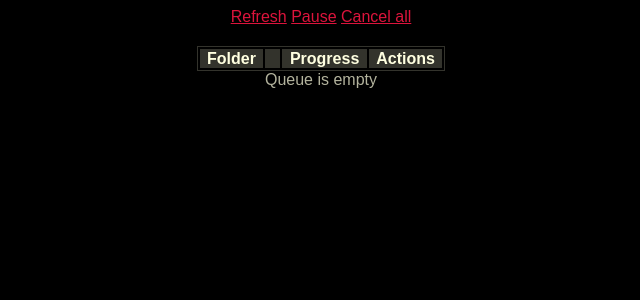
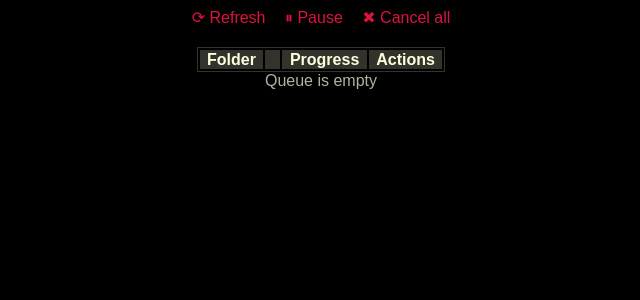
Before and after one commit to xrun1/mokutan, a FastAPI app: page /jobs in a window 1280 px wide. Shown: the top 300 px of the page, without its empty margins (319-959 px from the left). Run offline with FastAPI, Linux system fonts and the light colour scheme; lists and menus that the app fills with data are empty; parts of the project's set-up code (start-up, migrations or seed data) failed here and were passed over; some libraries are stand-ins or nearby versions; some web fonts are replaced.

Commit message:
Add icons to jobs page top-level actions

```diff
--- a/mangaread2/style/main.css
+++ b/mangaread2/style/main.css
@@ -140,6 +140,11 @@ h4 a {
     margin: auto;
 }
 
+#jobs > a {
+    text-decoration: none;
+    padding: 0 0.75rem;
+}
+
 #jobs > table {
     margin-top: 2rem;
     border: 1px solid hsl(55, 100%, 93%, 0.2);
--- a/mangaread2/templates/jobs.html.jinja
+++ b/mangaread2/templates/jobs.html.jinja
@@ -10,9 +10,9 @@
 </head>
 
 <body id=jobs>
-    <a href="{{force_refresh_url}}">Refresh</a>
-    <a href="/ocr/pause">{{"Resume" if paused else "Pause"}}</a>
-    <a href="/ocr/clear">Cancel all</a>
+    <a href="{{force_refresh_url}}">⟳ Refresh</a>
+    <a href="/ocr/pause">{{"︎︎︎⏵ Resume" if paused else "⏸ Pause"}}</a>
+    <a href="/ocr/clear">✖ Cancel all</a>
 
     <table>
         <tr>
```
